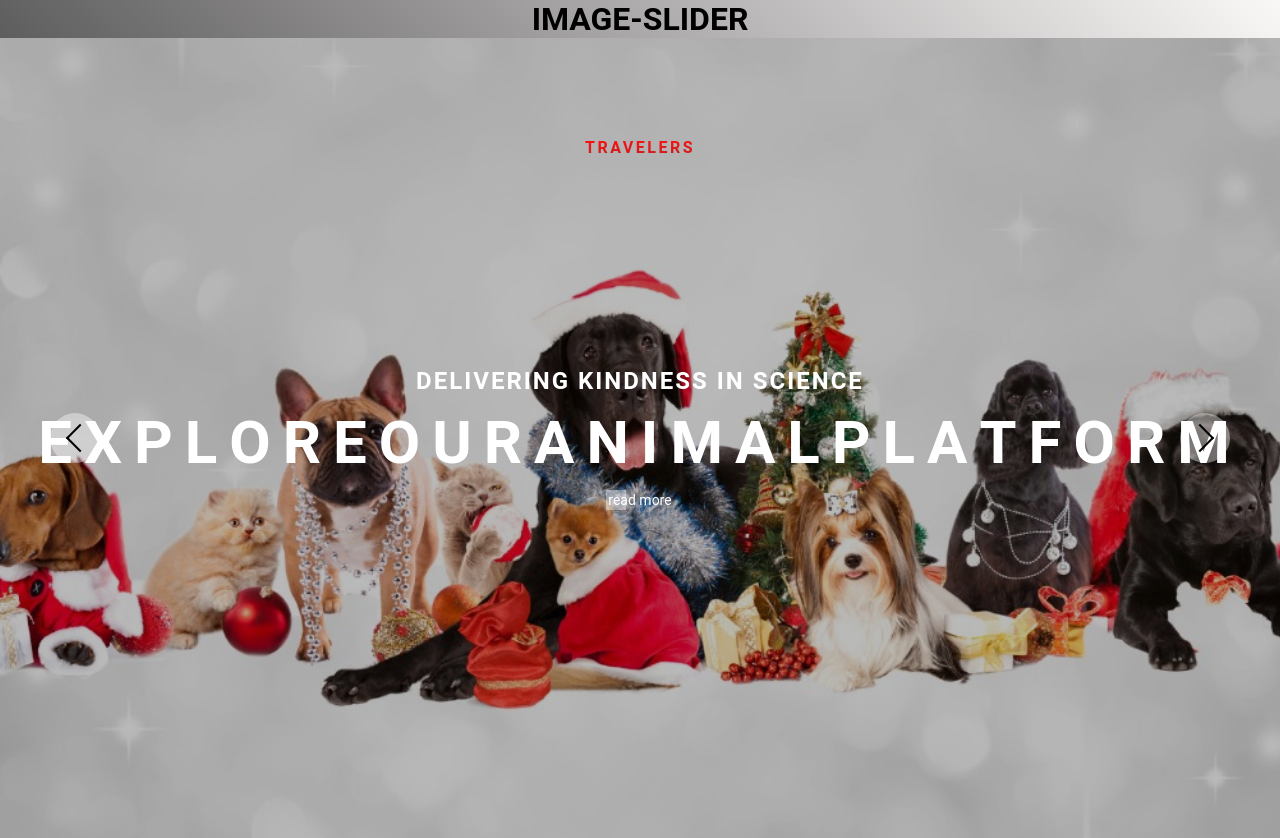
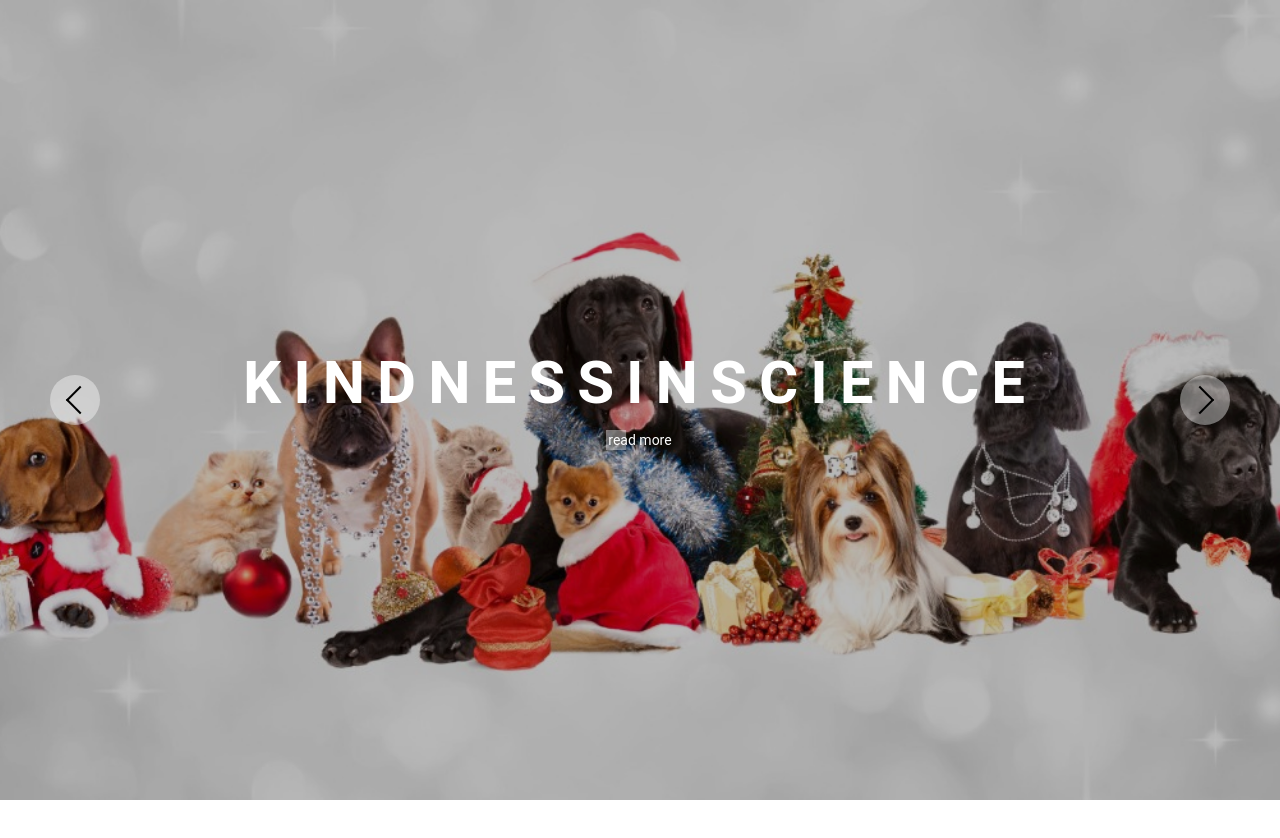
Before and after one commit to D-Sushma/myslider, a React (Create React App) app: page / in a window 1280 px wide. After the commit the page ends 800 px from the top, so only its background shows below. Built offline with nearby package versions, Linux system fonts and the light colour scheme.

Commit message:
secondary commit

```diff
--- a/src/App.js
+++ b/src/App.js
@@ -6,22 +6,22 @@ import SliderImage from "./components/SliderImage";
 function App() {
   const slides = [
     {
-      caption1: 'Data Re-imagined',
-      caption2: 'Next Generation Technology',
+      caption1: 'Next Generation Technology',
+      caption2: 'Data Re-imagined',
       img: './images/slide-1.jpg',
       // city: 'Paris',
       // country: 'France',
       // img: 'https://s3-us-west-2.amazonaws.com/s.cdpn.io/142996/paris.jpg',
     },
     {
-      caption1: 'Explore Our Animal Platform',
-      caption2: 'Delivering Kindness In Science',
+      caption1: 'Kindness In Science',
+      caption2: 'Explore Our Animal Platform',
       img: './images/slide-2.jpg',
       // city: 'Singapore'
       // img: 'https://s3-us-west-2.amazonaws.com/s.cdpn.io/142996/singapore.jpg',
     },
     {
-      caption1: 'Precision In Drug Discovery',
+      caption1: 'Precision Drug Discovery',
       // caption2: 'Czech Republic',
       img: './images/slide-3.jpg',
       // img: 'https://s3-us-west-2.amazonaws.com/s.cdpn.io/142996/prague.jpg',
@@ -40,7 +40,7 @@ function App() {
 
   return (
     <div className="App">
-      <h1 style={{textAlign:"center"}}>IMAGE-SLIDER</h1>
+      {/* <h1 style={{textAlign:"center"}}>IMAGE-SLIDER</h1> */}
       <SliderImage slides={slides} />
     </div>
   );
--- a/src/components/SliderImage.js
+++ b/src/components/SliderImage.js
@@ -45,7 +45,7 @@ class SliderImage extends React.Component {
       const { activeSlide, prevSlide, sliderReady } = this.state;
       return (
         <div className={classNames('slider', { 's--ready': sliderReady })}>
-          <p className="slider__top-heading">Travelers</p>
+          <p className="slider__top-heading"></p>
           <div className="slider__slides">
             {this.props.slides.map((slide, index) => (
               <div
@@ -53,7 +53,7 @@ class SliderImage extends React.Component {
                 key={slide.caption1}
                 >
                 <div className="slider__slide-content">
-                  <h3 className="slider__slide-subheading">{slide.caption2 || slide.caption1}</h3>
+                  {/* <h3 className="slider__slide-subheading">{slide.caption2 || slide.caption1}</h3> */}
                   <h2 className="slider__slide-heading">
                     {slide.caption1.split('').map(l => <span>{l}</span>)}
                   </h2>
```
